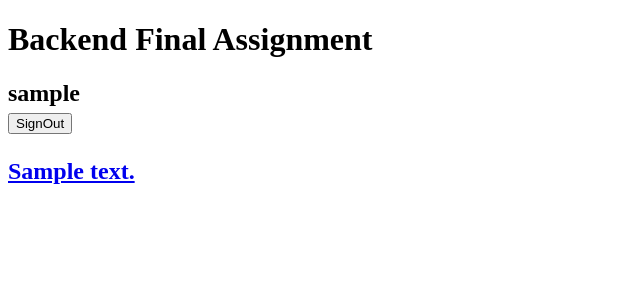
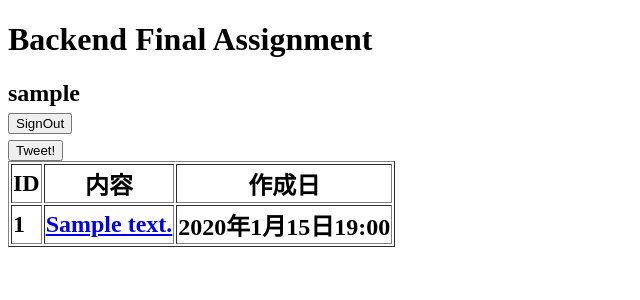
Before and after one commit to shinonome-inc/backend-final-assignment-kent, a Django app: page / in a window 1280 px wide. Shown: the top 300 px of the page, without its empty margins (0-640 px from the left). Run offline with Django 4.2, Linux system fonts and the light colour scheme; a user stored in the database is signed in; tables that the repository leaves empty hold one stand-in row (values such as "Sample post").

Commit message:
change how to display data

```diff
--- a/welcome/templates/index.html
+++ b/welcome/templates/index.html
@@ -12,9 +12,23 @@
         <a href="{% url 'accounts:signout' %}"><button>SignOut</button></a>
       </div>
       <div>
-        {% for t in tweets %}
-          <a href="tweets/{{ t.id }}"><p>{{ t.content }}</p></a>
-        {% endfor %}
+        <a href="{% url 'tweets:create' %}"><button>Tweet!</button></a>
+      </div>
+      <div>
+        <table border="1">
+          <tr>
+              <th>ID</th>
+              <th>内容</th>
+              <th>作成日</th>
+          </tr>
+          {% for tweet in tweets %}
+            <tr>
+              <td>{{ tweet.id }}</td>
+              <td><a href={% url 'tweets:detail' tweet.pk %}>{{ tweet.content }}</a></td>
+              <td>{{ tweet.created_at }}</td>
+            </tr>
+          {% endfor %}
+        </table>
       </div>
     {% else %}
       現在ログインしていません
```
Also changed, not shown: tweets/templates/tweets_detail.html (+14 -1 lines).
